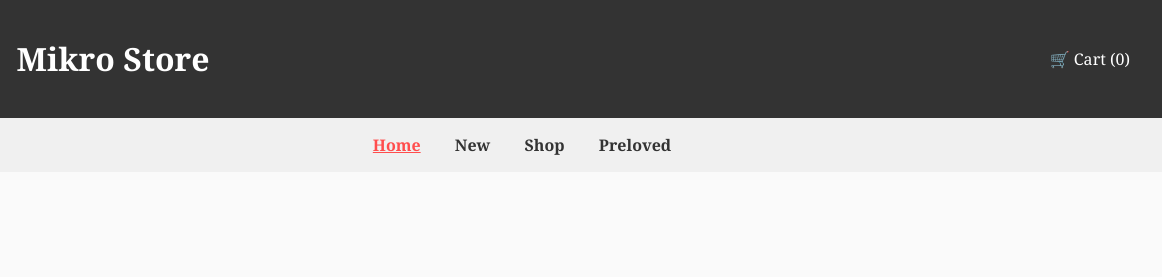
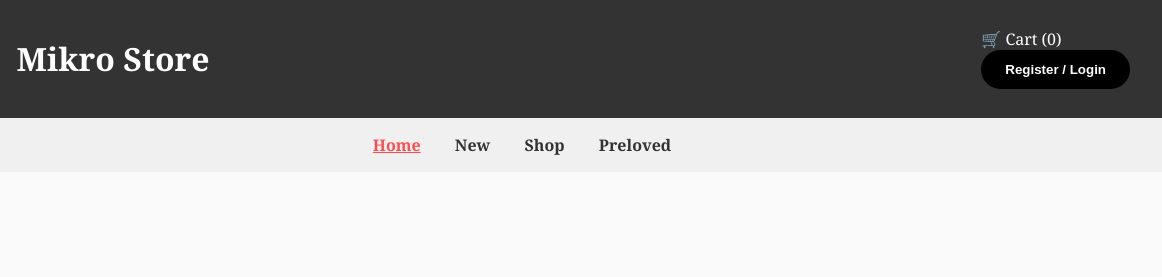
Before and after one commit to rullyraindrop/mikro, a plain HTML site: page index.html in a window 1280 px wide. Shown: the top 277 px of the page, 118-1280 px from the left. Drawn offline with nearby package versions, Linux system fonts and the light colour scheme.

Commit message:
Update index.html

```diff
--- a/index.html
+++ b/index.html
@@ -14,8 +14,12 @@
     <a href="index.html"><img src="logo.png" alt="Mikro Logo" class="logo" /></a>
     <h1>Mikro Store</h1>
   </div>
+  <div class="header-right">
     <div id="cart-icon">🛒 Cart (<span id="cart-count">0</span>)</div>
+    <button class="btn small" onclick="toggleAuth()">Register / Login</button>
+  </div>
 </header>
+
 
   <nav class="category-nav">
     <a href="index.html" class="active">Home</a>
```
Lines whose indentation alone changed are shown as unchanged.
